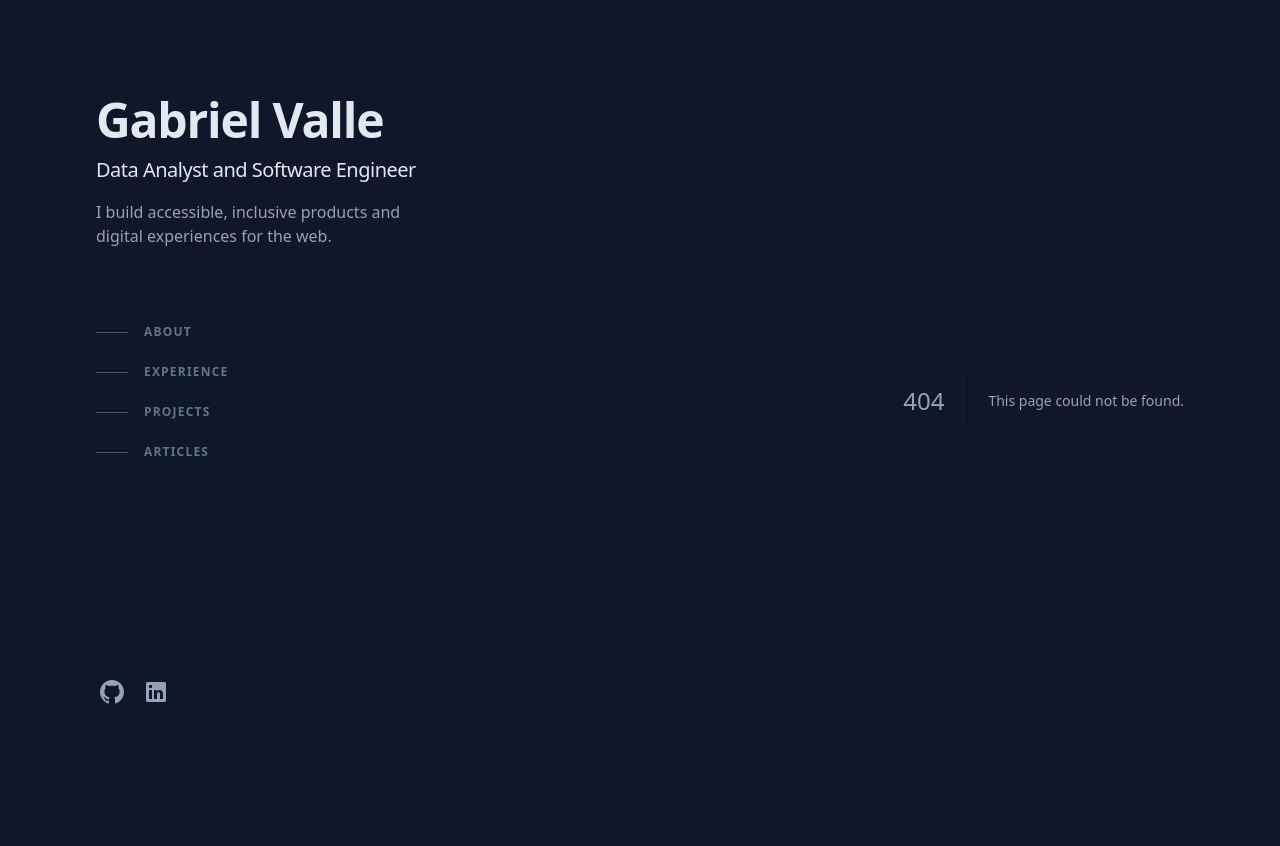
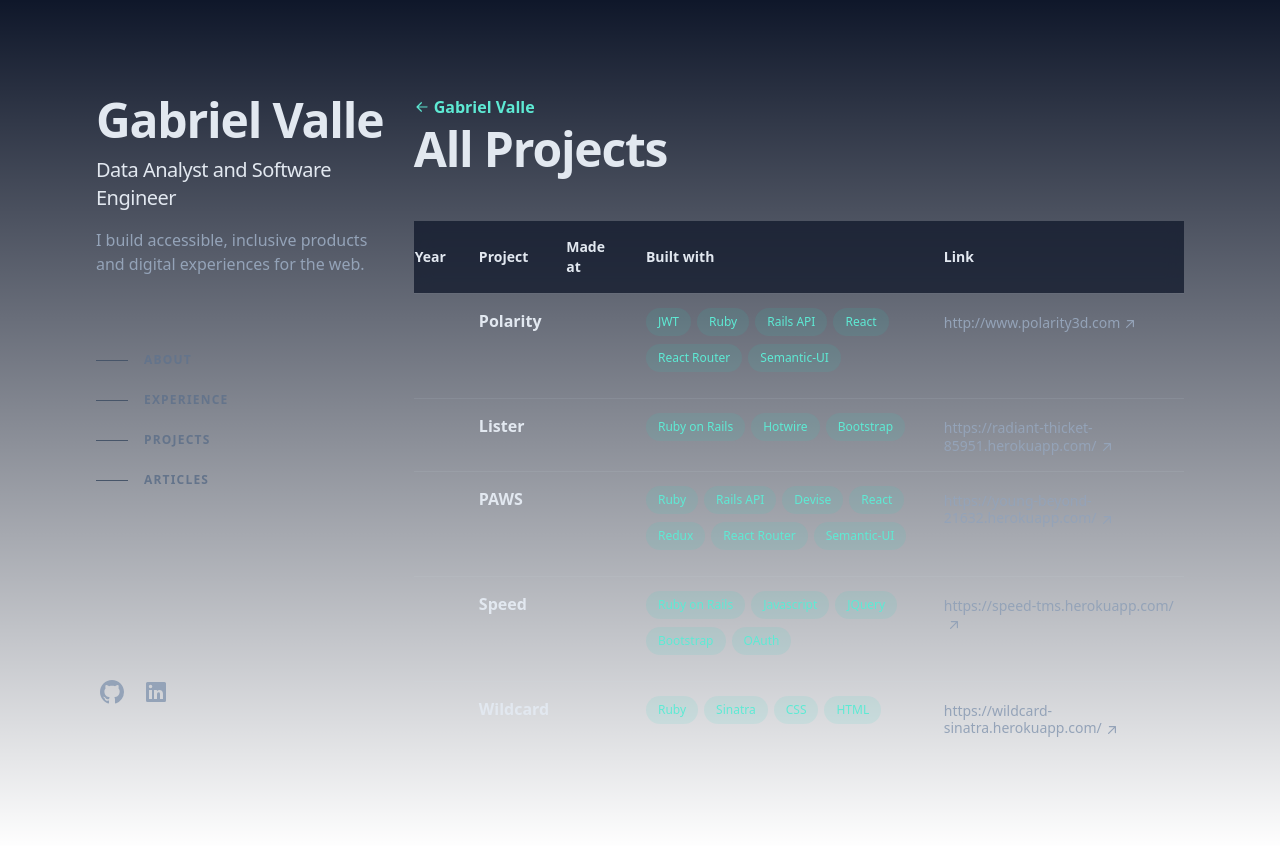
Before and after one commit to GabrielValle91/portfolio, a Next.js app: page /archive in a window 1280 px wide. Before the commit this address had no page. Shown: the top 846 px of the page. Before the commit the page ends 800 px from the top, so only its background shows below. Built offline with nearby package versions, Linux system fonts and the light colour scheme.

Commit message:
add archive list for all projects

```diff
--- /dev/null
+++ b/app/archive/page.tsx
@@ -0,0 +1,148 @@
+import Link from 'next/link';
+import { projects, IProject } from '../helpers/projects';
+
+export default function Page() {
+  return (
+    <div className='lg:py-24'>
+      <Link
+        className='group mb-2 inline-flex items-center font-semibold leading-tight text-teal-300'
+        href='/'
+      >
+        <svg
+          xmlns='http://www.w3.org/2000/svg'
+          viewBox='0 0 20 20'
+          fill='currentColor'
+          className='mr-1 h-4 w-4 rotate-180 transition-transform group-hover:-translate-x-2'
+          aria-hidden='true'
+        >
+          <path
+            fill-rule='evenodd'
+            d='M3 10a.75.75 0 01.75-.75h10.638L10.23 5.29a.75.75 0 111.04-1.08l5.5 5.25a.75.75 0 010 1.08l-5.5 5.25a.75.75 0 11-1.04-1.08l4.158-3.96H3.75A.75.75 0 013 10z'
+            clip-rule='evenodd'
+          ></path>
+        </svg>
+        Gabriel Valle
+      </Link>
+      <h1 className='text-4xl font-bold tracking-tight text-slate-200 sm:text-5xl'>
+        All Projects
+      </h1>
+      <table id='content' className='mt-12 w-full border-collapse text-left'>
+        <thead className='sticky top-0 z-10 border-b border-slate-300/10 bg-slate-900/75 px-6 py-5 backdrop-blur'>
+          <tr>
+            <th className='py-4 pr-8 text-sm font-semibold text-slate-200'>
+              Year
+            </th>
+            <th className='py-4 pr-8 text-sm font-semibold text-slate-200'>
+              Project
+            </th>
+            <th className='hidden py-4 pr-8 text-sm font-semibold text-slate-200 lg:table-cell'>
+              Made at
+            </th>
+            <th className='hidden py-4 pr-8 text-sm font-semibold text-slate-200 lg:table-cell'>
+              Built with
+            </th>
+            <th className='hidden py-4 pr-8 text-sm font-semibold text-slate-200 sm:table-cell'>
+              Link
+            </th>
+          </tr>
+        </thead>
+        <tbody>
+          {projects.map((project: IProject) => {
+            return (
+              <tr className='border-b border-slate-300/10 last:border-none'>
+                <td className='py-4 pr-4 align-top text-sm'>
+                  <div className='translate-y-px'>{project.year}</div>
+                </td>
+                <td className='py-4 pr-4 align-top font-semibold leading-snug text-slate-200'>
+                  <div>
+                    <div className='block sm:hidden'>
+                      <Link
+                        className='inline-flex items-baseline font-medium leading-tight text-slate-200 hover:text-teal-300 focus-visible:text-teal-300 hover:text-slate-200 focus-visible:text-teal-300 sm:hidden group/link text-base'
+                        href={`${project.demoUrl}`}
+                        target='_blank'
+                        rel='noreferrer'
+                        aria-label={`${project.title}`}
+                      >
+                        <span>
+                          {' '}
+                          <span className='inline-block'>
+                            {project.title}
+                            <svg
+                              xmlns='http://www.w3.org/2000/svg'
+                              viewBox='0 0 20 20'
+                              fill='currentColor'
+                              className='inline-block h-4 w-4 shrink-0 transition-transform group-hover/link:-translate-y-1 group-hover/link:translate-x-1 group-focus-visible/link:-translate-y-1 group-focus-visible/link:translate-x-1 motion-reduce:transition-none ml-1 translate-y-px'
+                              aria-hidden='true'
+                            >
+                              <path
+                                fill-rule='evenodd'
+                                d='M5.22 14.78a.75.75 0 001.06 0l7.22-7.22v5.69a.75.75 0 001.5 0v-7.5a.75.75 0 00-.75-.75h-7.5a.75.75 0 000 1.5h5.69l-7.22 7.22a.75.75 0 000 1.06z'
+                                clip-rule='evenodd'
+                              ></path>
+                            </svg>
+                          </span>
+                        </span>
+                      </Link>
+                    </div>
+                    <div className='hidden sm:block'>{project.title}</div>
+                  </div>
+                </td>
+                <td className='hidden py-4 pr-4 align-top text-sm lg:table-cell'>
+                  <div className='translate-y-px whitespace-nowrap'>
+                    {project.madeAt}
+                  </div>
+                </td>
+                <td className='hidden py-4 pr-4 align-top lg:table-cell'>
+                  <ul className='flex -translate-y-1.5 flex-wrap'>
+                    {project.technologies.map((tech: string) => {
+                      return (
+                        <li className='my-1 mr-1.5'>
+                          <div className='flex items-center rounded-full bg-teal-400/10 px-3 py-1 text-xs font-medium leading-5 text-teal-300 '>
+                            {tech}
+                          </div>
+                        </li>
+                      );
+                    })}
+                  </ul>
+                </td>
+                <td className='hidden py-4 align-top sm:table-cell'>
+                  <ul className='translate-y-1'>
+                    <li className='mb-1 flex items-center'>
+                      <Link
+                        className='inline-flex items-baseline font-medium leading-tight text-slate-200 hover:text-teal-300 focus-visible:text-teal-300 text-sm text-slate-400 hover:text-slate-200 focus-visible:text-teal-300 group/link text-sm'
+                        href={`${project.demoUrl}`}
+                        target='_blank'
+                        rel='noreferrer'
+                        aria-label='apps.apple.com'
+                      >
+                        <span>
+                          {' '}
+                          <span className='inline-block'>
+                            {project.demoUrl}
+                            <svg
+                              xmlns='http://www.w3.org/2000/svg'
+                              viewBox='0 0 20 20'
+                              fill='currentColor'
+                              className='inline-block h-4 w-4 shrink-0 transition-transform group-hover/link:-translate-y-1 group-hover/link:translate-x-1 group-focus-visible/link:-translate-y-1 group-focus-visible/link:translate-x-1 motion-reduce:transition-none ml-0.5'
+                              aria-hidden='true'
+                            >
+                              <path
+                                fill-rule='evenodd'
+                                d='M5.22 14.78a.75.75 0 001.06 0l7.22-7.22v5.69a.75.75 0 001.5 0v-7.5a.75.75 0 00-.75-.75h-7.5a.75.75 0 000 1.5h5.69l-7.22 7.22a.75.75 0 000 1.06z'
+                                clip-rule='evenodd'
+                              ></path>
+                            </svg>
+                          </span>
+                        </span>
+                      </Link>
+                    </li>
+                  </ul>
+                </td>
+              </tr>
+            );
+          })}
+        </tbody>
+      </table>
+    </div>
+  );
+}
```
